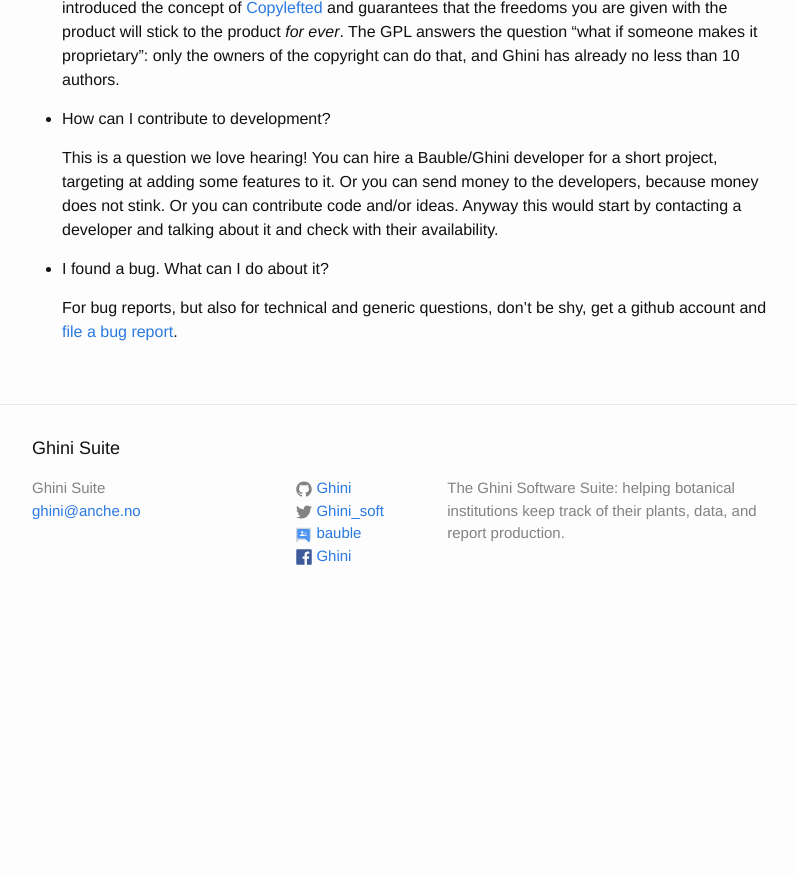
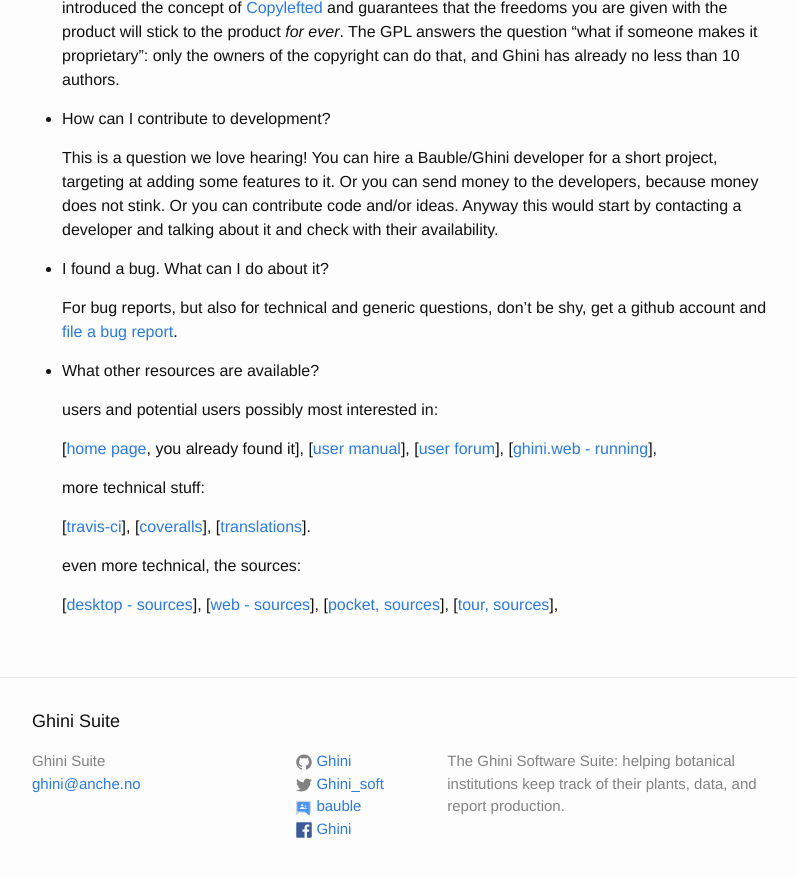
Before and after one commit to Ghini/ghini.github.io, a Jekyll site: the page built from faq.md, in a window 1280 px wide and 900 px high, scrolled down 600 px. Shown: the top 877 px of the window, without its empty margins (238-1035 px from the left). Built offline with Jekyll 4.4.1, drawn with Linux system fonts in a browser that asks for light colours; before the commit the page ends 1227 px from its top, so only the background shows below that.

```diff
--- a/faq.md
+++ b/faq.md
@@ -46,3 +46,17 @@ permalink: /faq/
   For bug reports, but also for technical and generic questions, don't be
   shy, get a github account and [file a bug
   report](https://github.com/Ghini/ghini.desktop/issues/new).
+
+* What other resources are available?
+
+  users and potential users possibly most interested in:
+
+  [[home page](http://ghini.github.io), you already found it], [[user manual](http://ghini.rtfd.io)], [[user forum](https://groups.google.com/forum/#!forum/bauble)], [[ghini.web - running](http://gardens.ghini.me)],
+
+  more technical stuff:
+
+  [[travis-ci](https://travis-ci.org/Ghini/ghini.desktop/)], [[coveralls](https://coveralls.io/github/Ghini/ghini.desktop)], [[translations](https://hosted.weblate.org/projects/ghini/)].
+
+  even more technical, the sources:
+
+  [[desktop - sources](http://github.com/Ghini/ghini.desktop)], [[web - sources](http://github.com/Ghini/ghini.web)], [[pocket, sources](http://github.com/Ghini/ghini.pocket)], [[tour, sources](http://github.com/Ghini/ghini.tour)],
```
